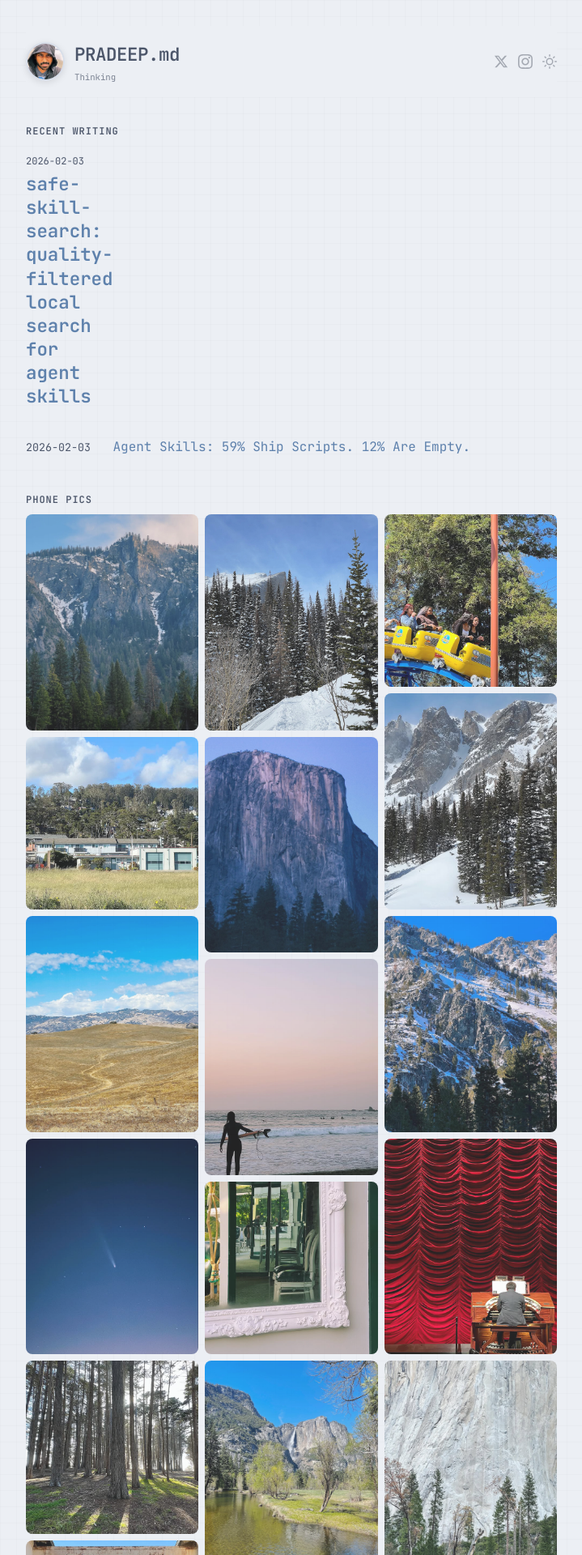
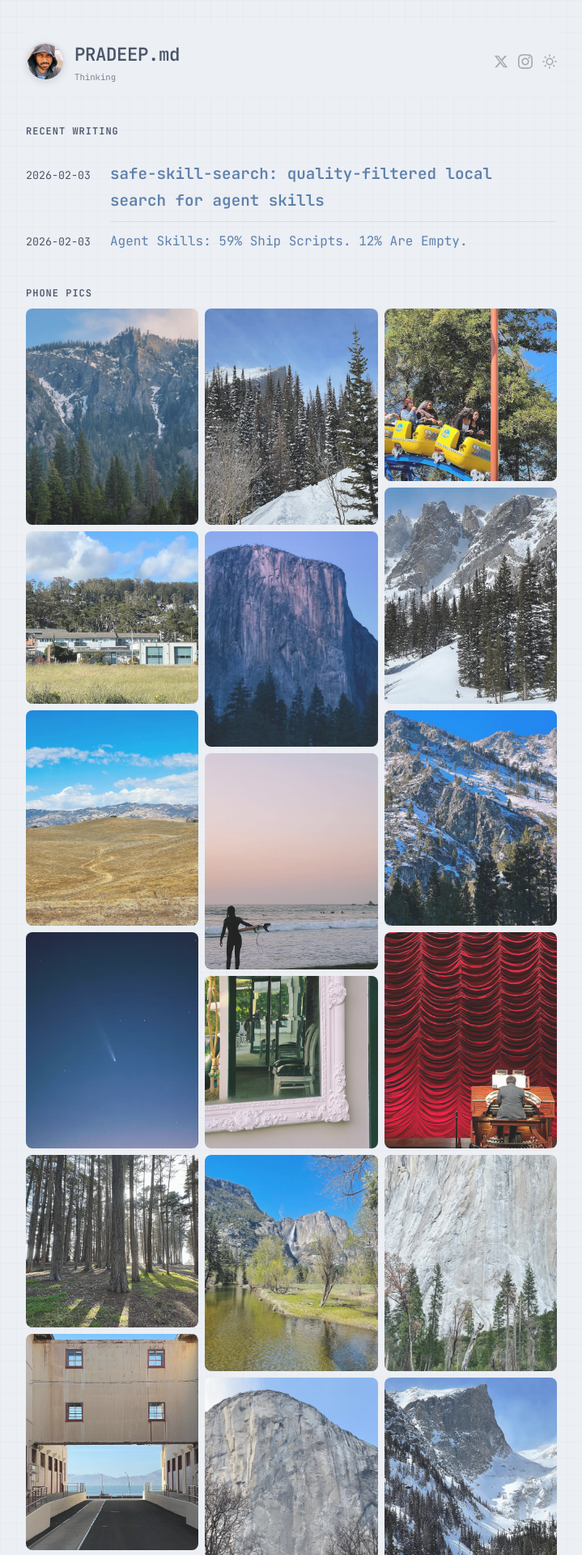
Before and after one commit to skyfallsin/skyfallsin.github.io, a Jekyll site: the page built from index.md, in a window 1280 px wide. Shown: the top 1920 px of the page at 81% size, without its empty margins (280-999 px from the left). Built offline with Jekyll 4.4.1, drawn with Linux system fonts in a browser that asks for light colours; nearby versions of some CDN libraries.

```diff
--- a/_layouts/default.html
+++ b/_layouts/default.html
@@ -336,25 +336,9 @@
     .post-list li:last-child a {
       border-bottom: none;
     }
-    .post-list--home li:first-child {
-      display: block;
-      margin-bottom: 1.5rem;
-    }
-    .post-list--home li:first-child .post-date {
-      display: block;
-      width: auto;
-      padding: 0 0 0.25rem 0;
-      font-size: 9pt;
-    }
     .post-list--home li:first-child a {
-      display: block;
-      width: 100%;
-      font-size: 1.4rem;
+      font-size: 1.2rem;
       font-weight: 600;
-      line-height: 1.3;
-      border-bottom: none;
-      padding: 0;
-      background: transparent;
     }
     .post-date {
       color: var(--text-muted);
```
